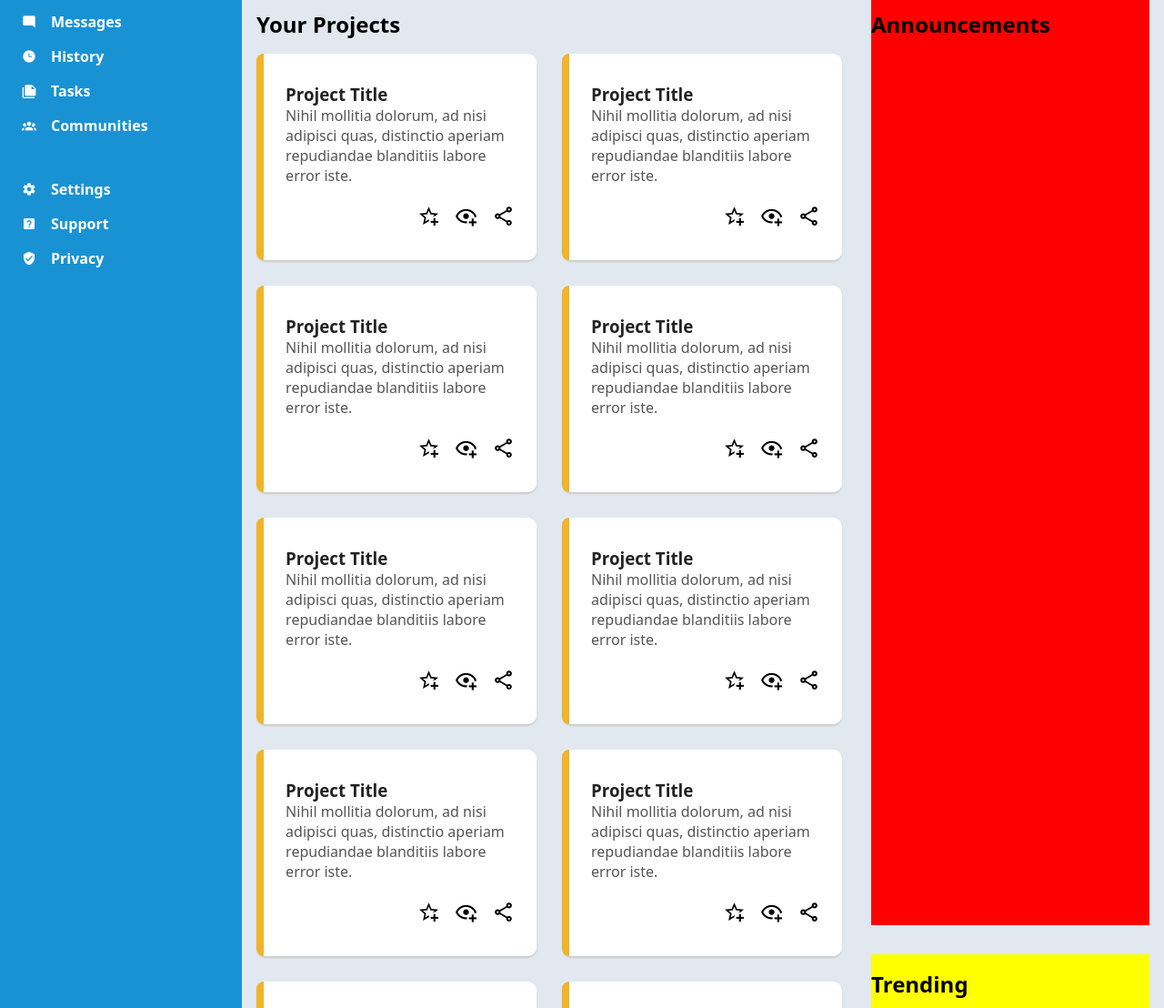
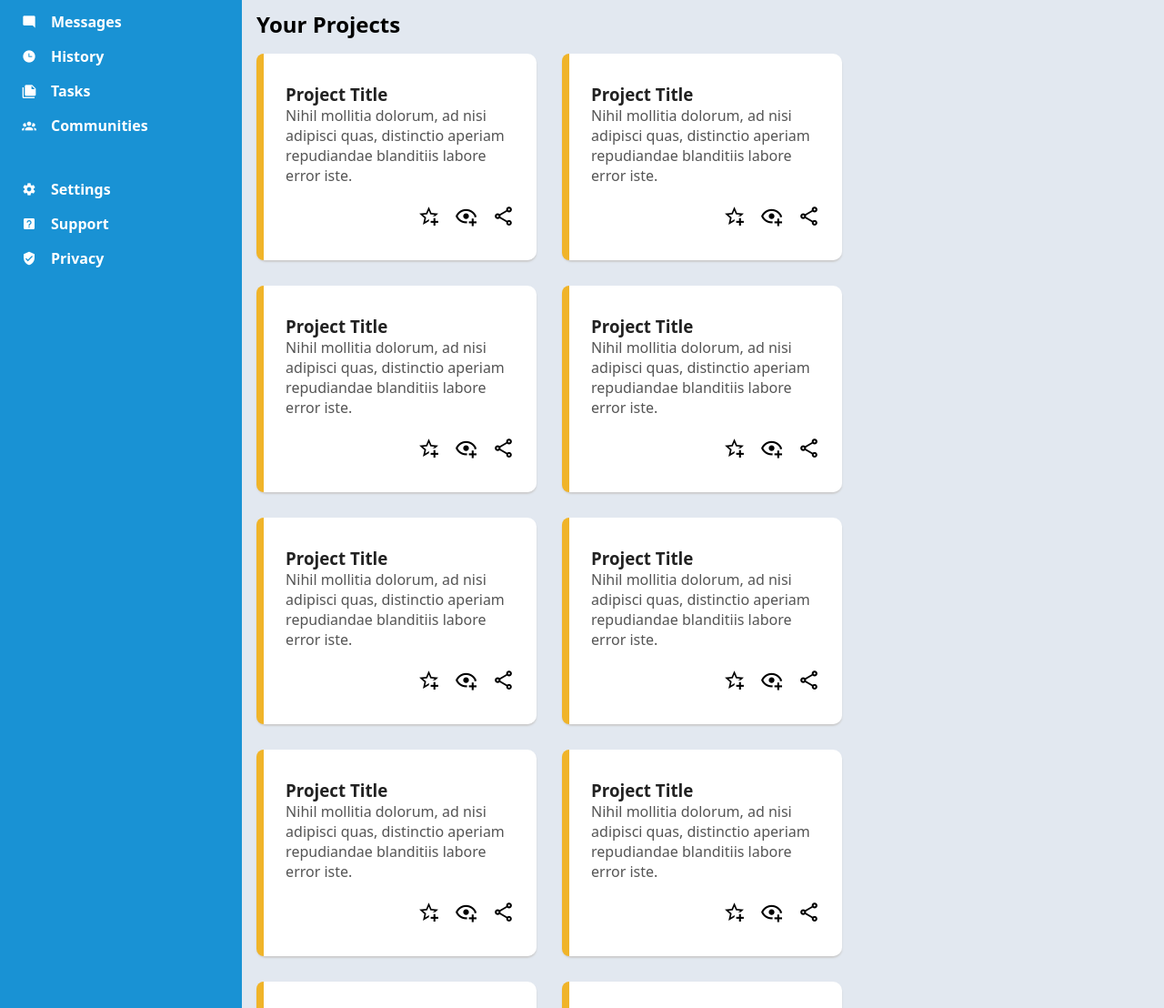
Before and after one commit to codelikesuraj/top-admin-dashboard, a plain HTML site: page index.html in a window 1280 px wide. Shown: the part 160-1268 px from the top of the page at 91% size. Drawn offline with Linux system fonts and the light colour scheme.

Commit message:
fix: removed placeholders

```diff
--- a/index.html
+++ b/index.html
@@ -296,11 +296,11 @@
             </div>
           </section>
           <section class="announcements">
-            <h2 class="section-title">Announcements</h2>
+            <!-- <h2 class="section-title">Announcements</h2> -->
             <div class="announcements"></div>
           </section>
           <section class="trendings">
-            <h2 class="section-title">Trending</h2>
+            <!-- <h2 class="section-title">Trending</h2> -->
             <div class="trends">
               <div class="trend">
                 <!-- image -->
--- a/styles.css
+++ b/styles.css
@@ -212,10 +212,10 @@ header {
   font-size: 25px;
 }
 
-.announcements {
+/* .announcements {
   background-color: red;
 }
 
 .trendings {
   background-color: yellow;
-}
+} */
```
